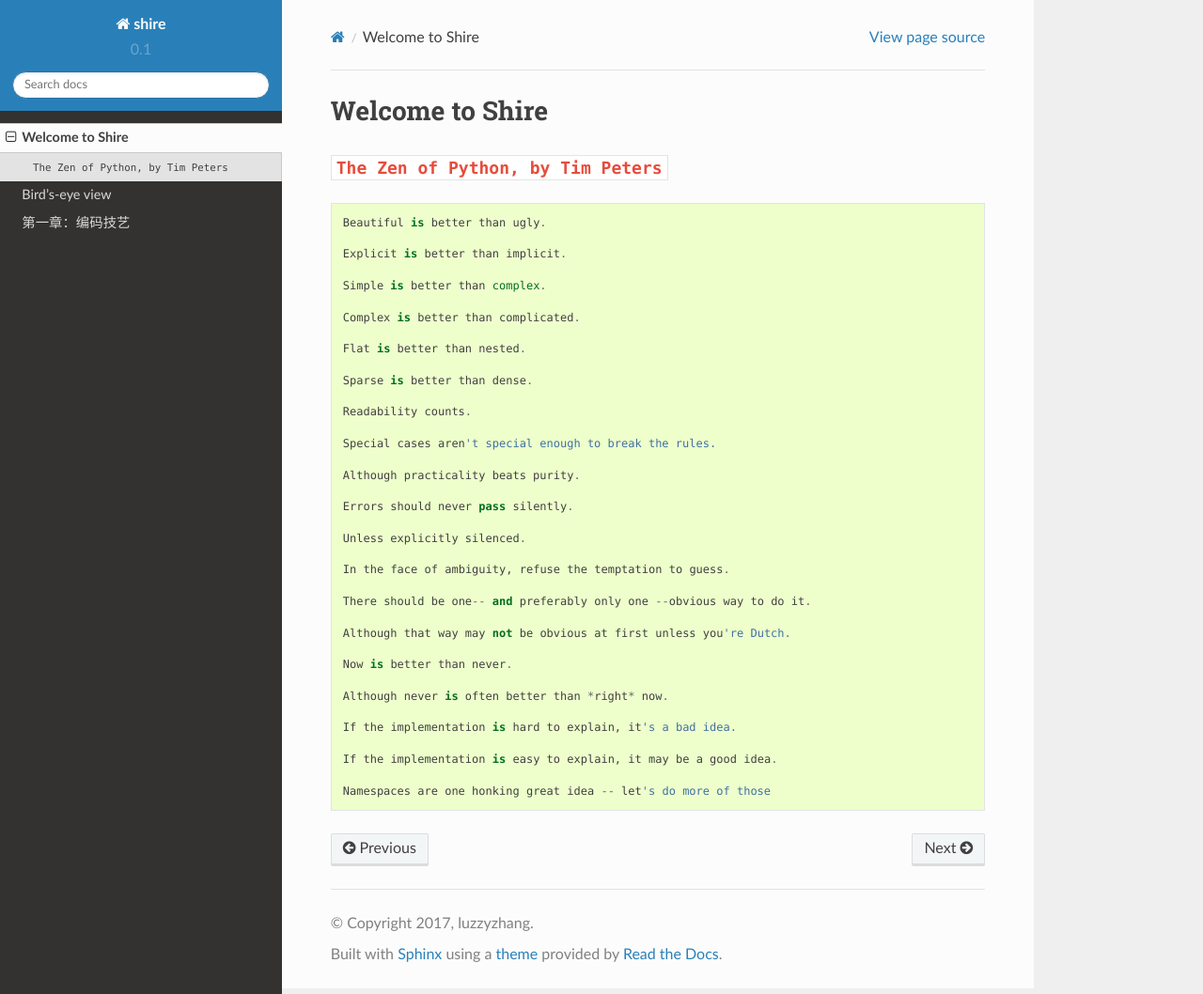
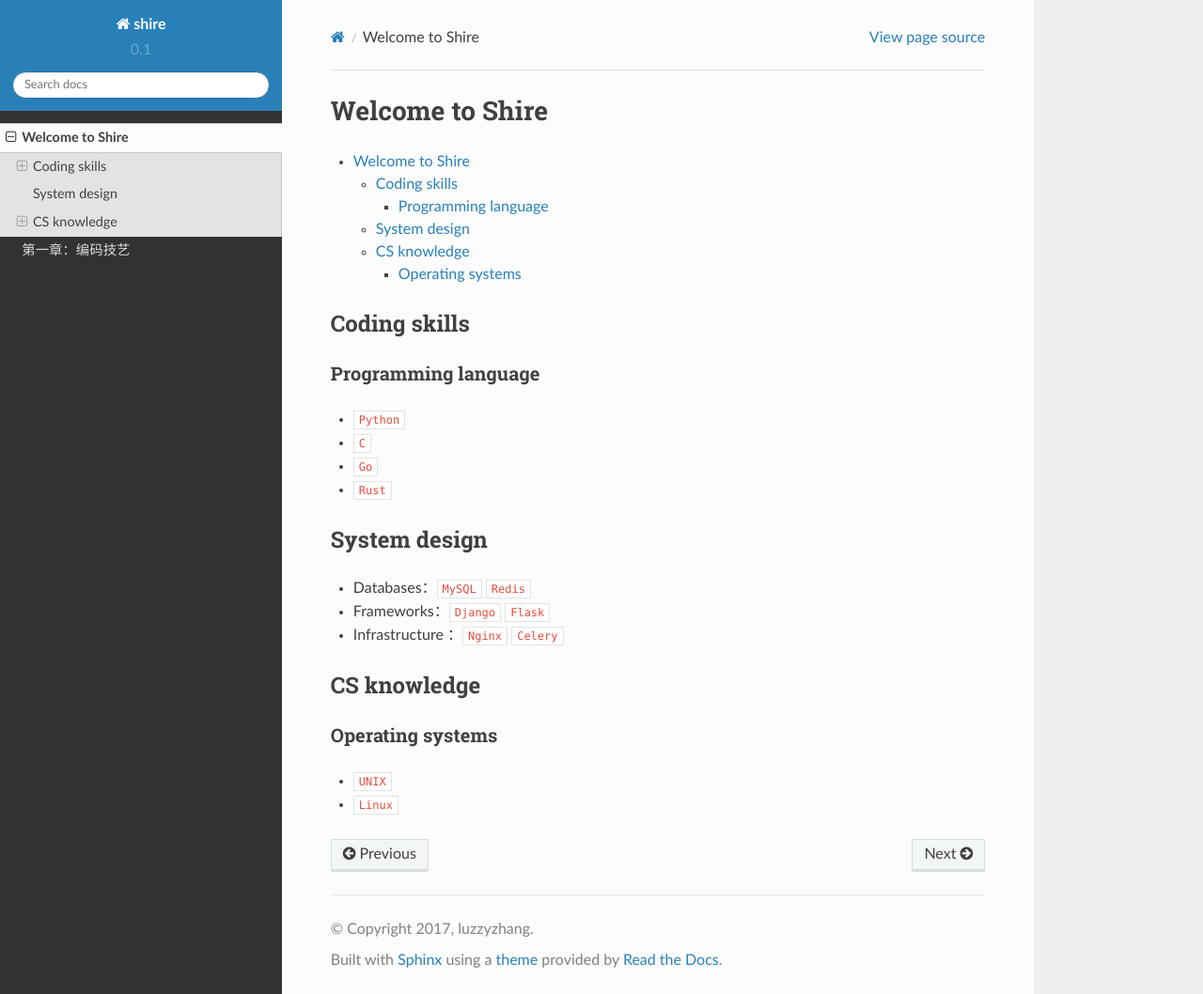
Before and after one commit to luzzyzhang/shire, a Sphinx documentation site: the page built from source/home.md, in a window 1280 px wide and 1058 px high. Shown: the whole window at 94% size. Built offline with Sphinx 7.4.7 and the Read the Docs theme 2.0.0, drawn with Linux system fonts in a browser that asks for light colours.

Commit message:
Add more test docs

````diff
--- a/source/home.md
+++ b/source/home.md
@@ -1,43 +1,34 @@
 # Welcome to Shire
 
-## `The Zen of Python, by Tim Peters`
+<!-- TOC -->
 
-```
-Beautiful is better than ugly.
+- [Welcome to Shire](#welcome-to-shire)
+    - [Coding skills](#coding-skills)
+        - [Programming language](#programming-language)
+    - [System design](#system-design)
+    - [CS knowledge](#cs-knowledge)
+        - [Operating systems](#operating-systems)
 
-Explicit is better than implicit.
+<!-- /TOC -->
 
-Simple is better than complex.
+## Coding skills
 
-Complex is better than complicated.
+### Programming language
 
-Flat is better than nested.
+- `Python`
+- `C`
+- `Go`
+- `Rust`
 
-Sparse is better than dense.
+## System design
 
-Readability counts.
+- Databases：`MySQL` `Redis`
+- Frameworks：`Django` `Flask`
+- Infrastructure ：`Nginx` `Celery`
 
-Special cases aren't special enough to break the rules.
+## CS knowledge
 
-Although practicality beats purity.
+### Operating systems
 
-Errors should never pass silently.
-
-Unless explicitly silenced.
-
-In the face of ambiguity, refuse the temptation to guess.
-
-There should be one-- and preferably only one --obvious way to do it.
-
-Although that way may not be obvious at first unless you're Dutch.
-
-Now is better than never.
-
-Although never is often better than *right* now.
-
-If the implementation is hard to explain, it's a bad idea.
-
-If the implementation is easy to explain, it may be a good idea.
-
-Namespaces are one honking great idea -- let's do more of those
-```
+- `UNIX`
+- `Linux`
--- a/source/index.rst
+++ b/source/index.rst
@@ -13,7 +13,6 @@ Contents:
    :glob:
 
    home
-   overview
    chapters/*
 
 
````
Also changed, not shown: source/overview.md (deleted, +0 -34 lines).
